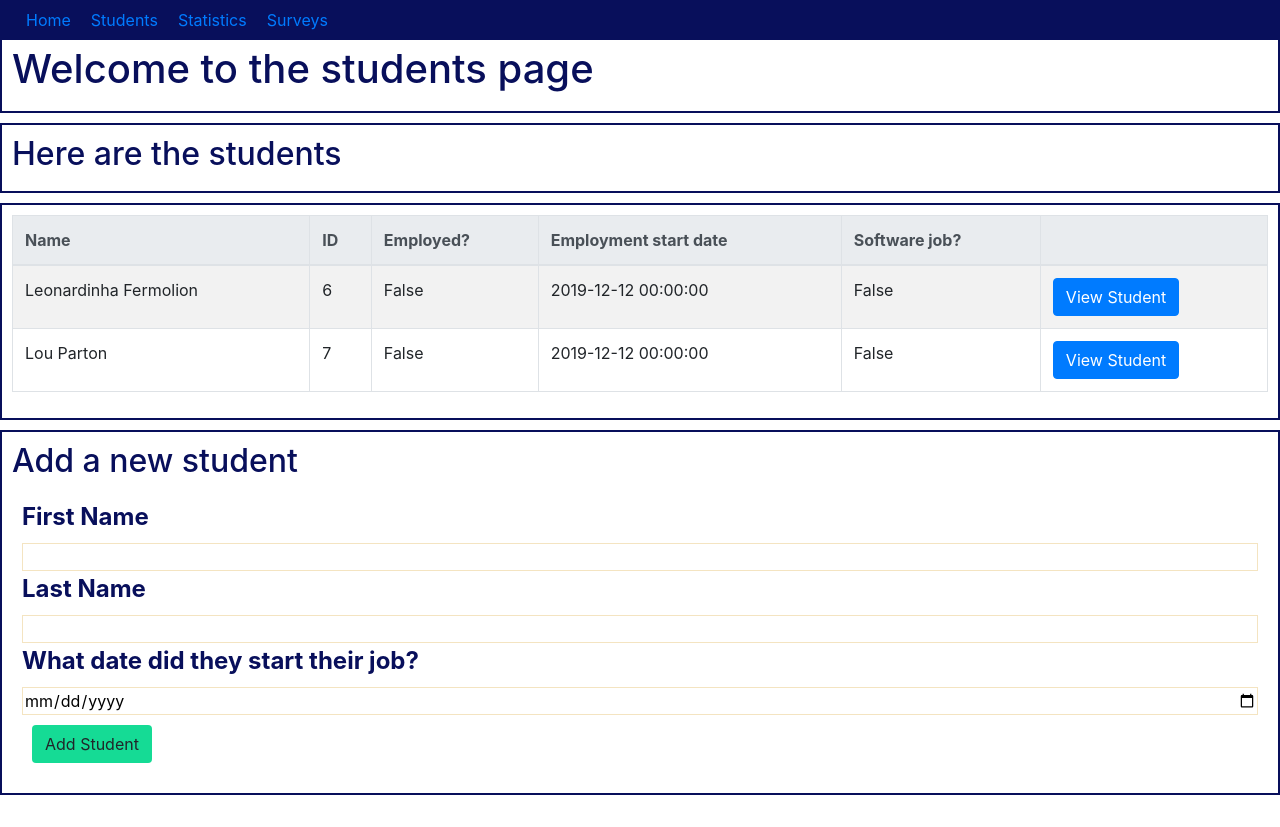
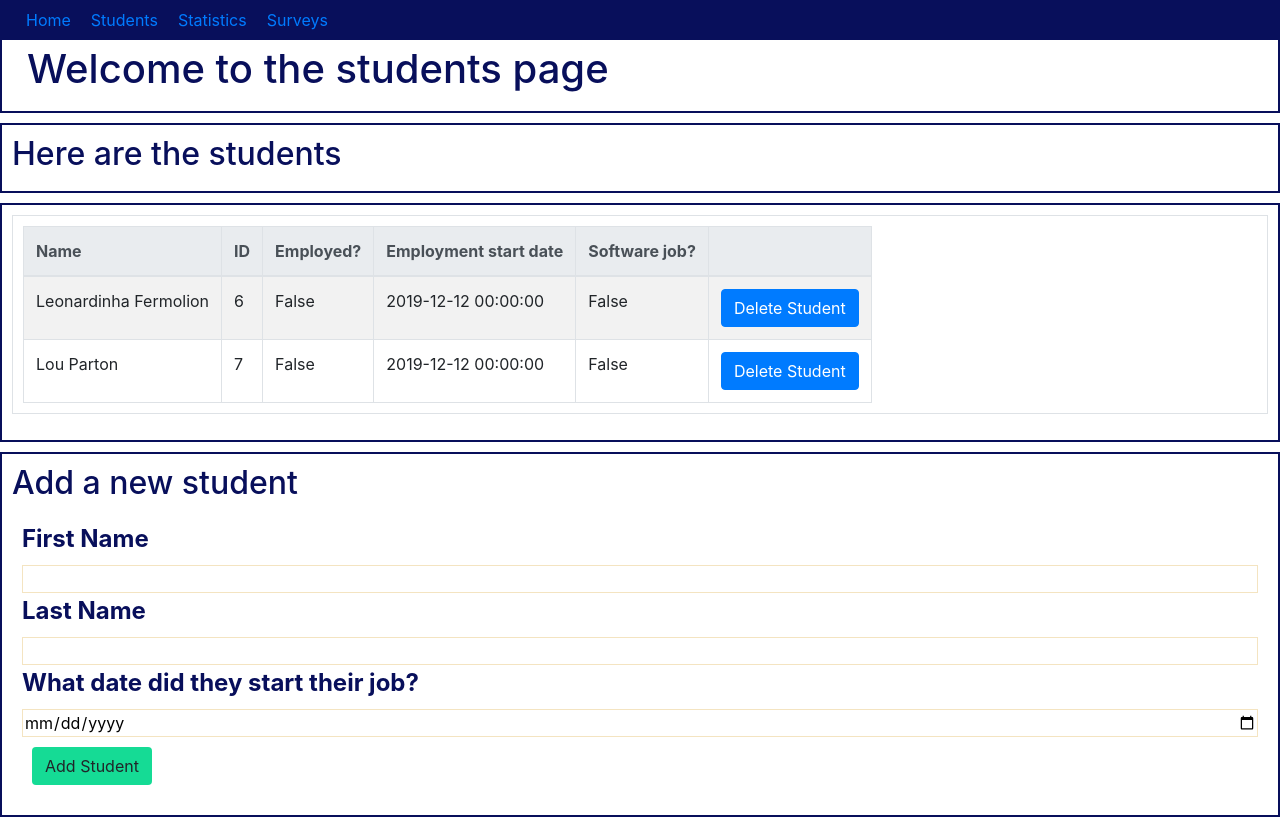
Before and after one commit to chrishaining/Python-Decision-Making-Tools, a Flask app: page /students in a window 1280 px wide. Before the commit the page ends 795 px from the top, so only its background shows below. Run offline with Flask 2, Linux system fonts and the light colour scheme; data comes from the database, SQL or seed files in the repository; both versions use the stored data as it was after the commit; some libraries are stand-ins or nearby versions.

Commit message:
tidy code

```diff
--- a/employment_success_web_app/app/templates/statistics.html
+++ b/employment_success_web_app/app/templates/statistics.html
@@ -1,7 +1,9 @@
 {% extends "base.html" %} {% block content %}
 <div class="container-fluid">
     <div class="row">
-        <h1>Welcome to the statistics page</h1>
+        <div class="col-sm-8">
+            <h1>Welcome to the statistics page</h1>
+        </div>
     </div>
 
     <div class="row">
--- a/employment_success_web_app/app/templates/students.html
+++ b/employment_success_web_app/app/templates/students.html
@@ -1,7 +1,9 @@
 {% extends "base.html" %} {% block content %}
 <div class="container-fluid">
     <div class="row">
-        <h1>Welcome to the students page</h1>
+        <div class="col-sm-8">
+            <h1>Welcome to the students page</h1>
+        </div>
     </div>
 
     <div class="row">
@@ -9,7 +11,7 @@
     </div>
 
     <div class="row">
-        <table class="table table-striped table-bordered table-responsive-sm table-hover">
+        <table class="table table-striped table-bordered table-responsive table-hover">
             <thead class="thead-light">
                 <tr>
                     <th>Name</th>
@@ -29,7 +31,7 @@
                     <td> {{student.start_date}}</td>
                     <td> {{student.software_job}}</td>
                     <td>
-                        <button type="button" class="btn btn-primary" data-toggle="modal" data-target="#myModal{{ student.id }}">View Student
+                        <button type="button" class="btn btn-primary" data-toggle="modal" data-target="#myModal{{ student.id }}">Delete Student
                         </button>
                         <div class="modal fade" id="myModal{{ student.id }}" tabindex="-1" role="dialog" aria-labelledby="myModalLabel" aria-hidden="true">
                             <div class="modal-dialog" role="document">
--- a/employment_success_web_app/app/templates/surveys.html
+++ b/employment_success_web_app/app/templates/surveys.html
@@ -1,7 +1,9 @@
 {% extends "base.html" %} {% block content %}
 <div class="container-fluid">
     <div class="row">
-        <h1>Welcome to the survey page</h1>
+        <div class="col-sm-8">
+            <h1>Welcome to the survey page</h1>
+        </div>
     </div>
 
 
```
Also changed, not shown: employment_success_web_app/app.db.
